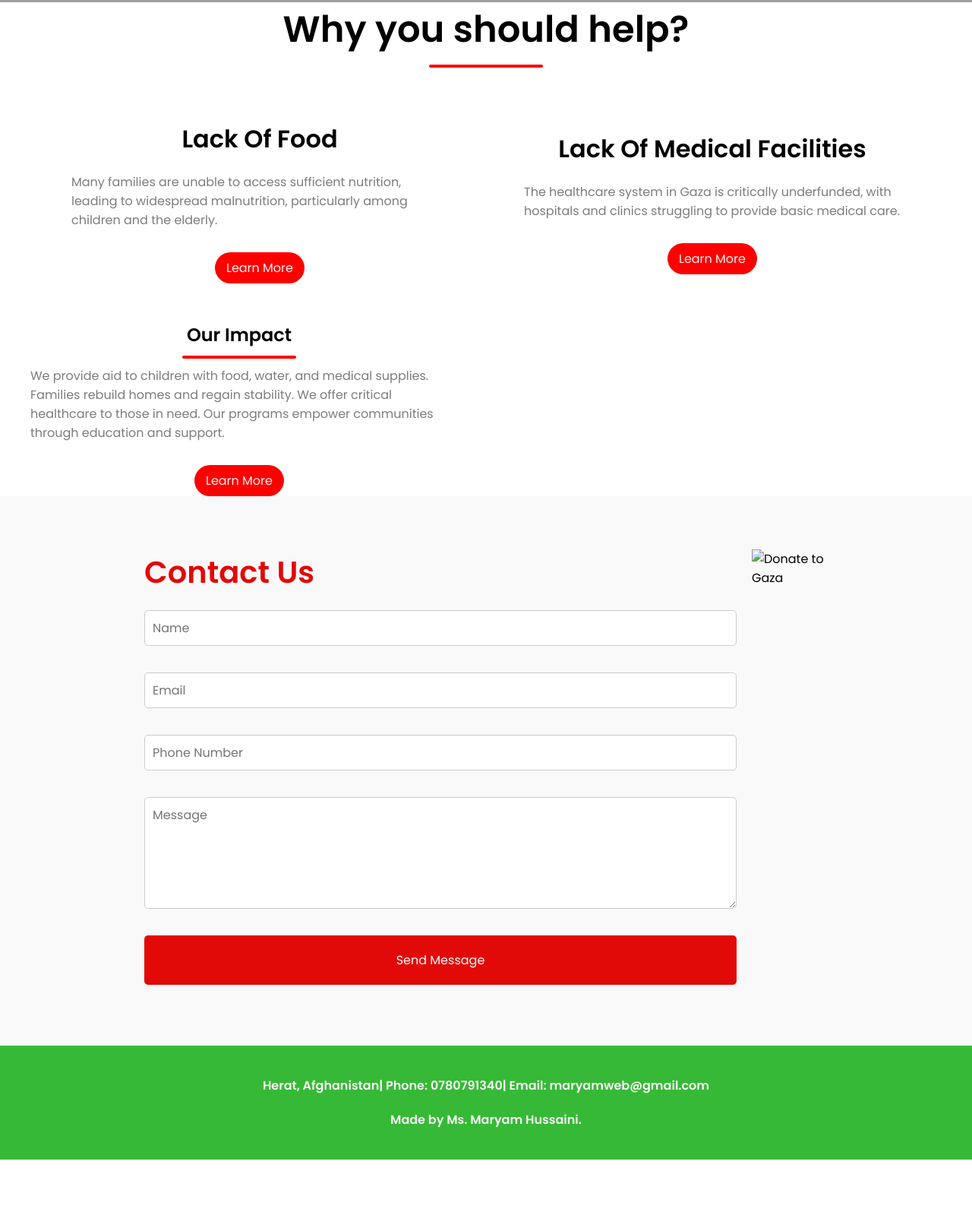
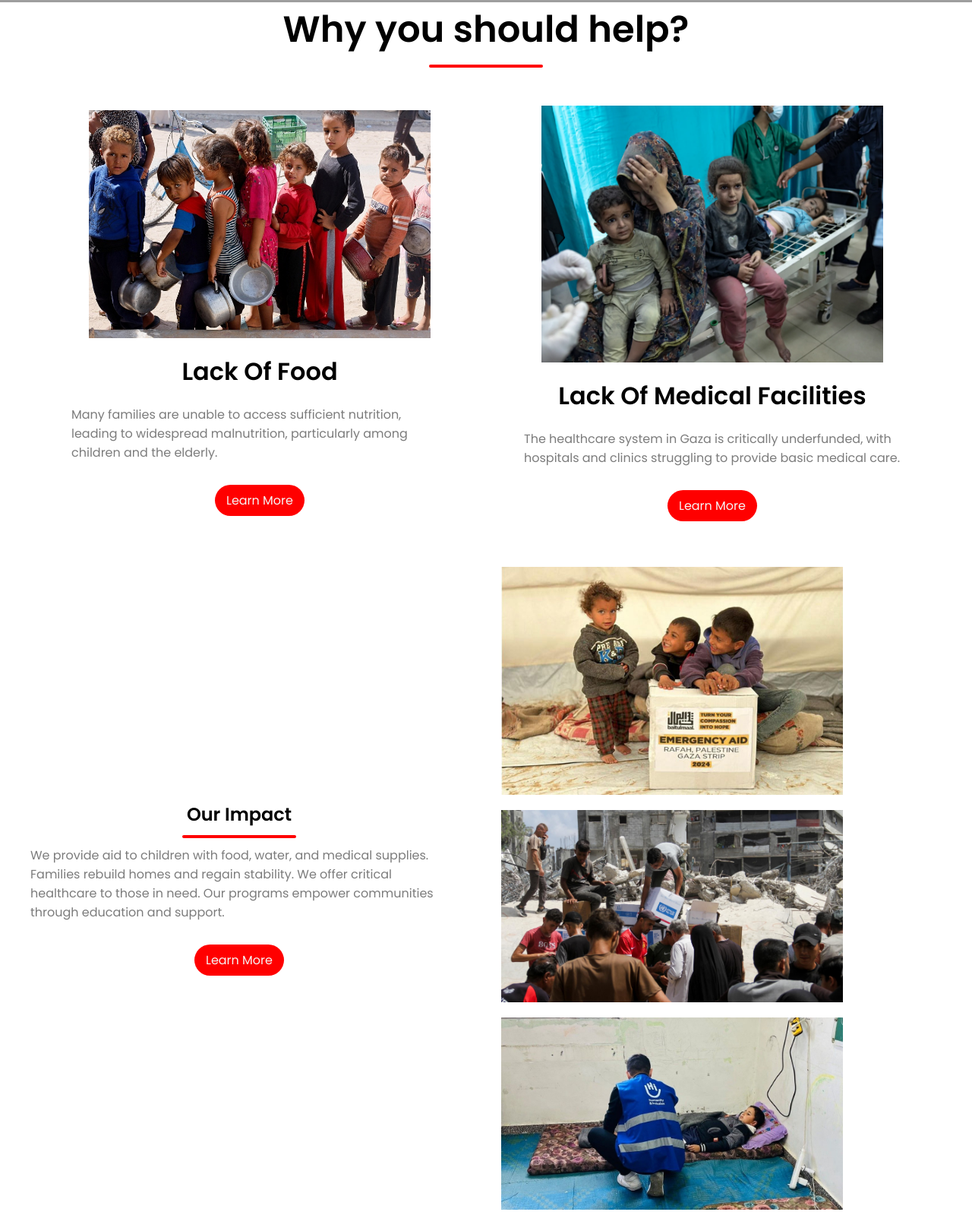
Before and after one commit to Maryam-2009m/APP-Web-Final-Project, a plain HTML site: page index.html in a window 1280 px wide. Shown: the part 797-2392 px from the top of the page at 76% size. Before the commit the page ends 2323 px from the top, so only its background shows below. Drawn offline with Linux system fonts and the light colour scheme; grey boxes are pictures that could not be loaded.

Commit message:
Update index.html

```diff
--- a/index.html
+++ b/index.html
@@ -37,13 +37,13 @@
         </div>
         <div class="row">
             <div class="col">
-                <img src="./images/babies.food.jpeg" alt="">
+                <img src="babies.food.jpeg" alt="">
                 <h4>Lack Of Food</h4>
                 <p>Many families are unable to access sufficient nutrition, leading to widespread malnutrition, particularly among children and the elderly.</p>
                 <a href="https://www.wfp.org/countries/palestine" class="ctn" target="_blank">Learn More</a>
             </div>
             <div class="col">
-                <img src="./images/medical.heal.webp" alt="">
+                <img src="medical.heal.webp" alt="">
                 <h4>Lack Of Medical Facilities</h4>
                 <p>The healthcare system in Gaza is critically underfunded, with hospitals and clinics struggling to provide basic medical care.</p>
                 <a href="https://www.doctorswithoutborders.org/latest/gaza-catastrophe-deepens-medicine-and-vital-supplies-are-blocked" class="ctn" target="_blank">Learn More</a>
@@ -61,9 +61,9 @@
             </div>
             <div class="col">
                 <div class="image-gallery">
-                    <img src="./images/help1.jpg" alt="">
-                    <img src="./images/help3.jpg" alt="">
-                    <img src="./images/medical.healppc.webp" alt="">
+                    <img src="help1.jpg" alt="">
+                    <img src="help3.jpg" alt="">
+                    <img src="medical.healppc.webp" alt="">
                 </div>
             </div>
         </div>
@@ -81,7 +81,7 @@
                 </form>
         </div>
             <div class="donate-image">
-                <img src="./images/Free Palestine.jpg" alt="Donate to Gaza">
+                <img src="Free Palestine.jpg" alt="Donate to Gaza">
             </div>
         </div>
     </section>
```
